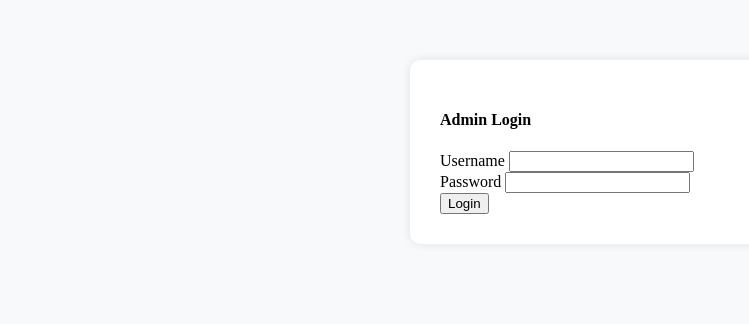
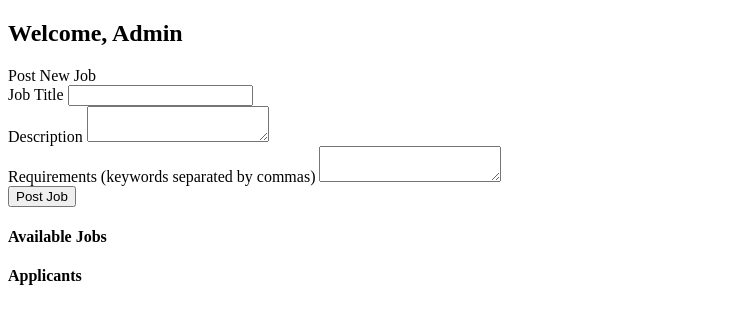
Before and after one commit to bashirubash/AI_Resume_Screening_System, a Flask app: page /dashboard in a window 1280 px wide. Shown: the top 324 px of the page, without its empty margins (0-749 px from the left). Run offline with Flask 3, Linux system fonts and the light colour scheme; the visitor is signed in with stand-in values (Sample User, id 1); data that the repository does not hold is empty; some libraries are stand-ins or nearby versions.

Commit message:
Update admin_dashboard.html

```diff
--- a/templates/admin_dashboard.html
+++ b/templates/admin_dashboard.html
@@ -1,43 +1,68 @@
-<!-- templates/admin_login.html -->
+<!-- templates/admin_dashboard.html -->
 <!DOCTYPE html>
 <html lang="en">
 <head>
   <meta charset="UTF-8">
-  <title>Admin Login</title>
+  <title>Admin Dashboard</title>
   <link rel="stylesheet" href="{{ url_for('static', filename='bootstrap.min.css') }}">
-  <style>
-    body {
-      background-color: #f8f9fa;
-    }
-    .login-form {
-      max-width: 400px;
-      margin: 60px auto;
-      padding: 30px;
-      background: white;
-      border-radius: 10px;
-      box-shadow: 0 0 10px rgba(0,0,0,0.1);
-    }
-  </style>
 </head>
 <body>
-  <div class="container">
-    <div class="login-form">
-      <h4 class="text-center">Admin Login</h4>
-      {% if error %}
-        <div class="alert alert-danger">{{ error }}</div>
-      {% endif %}
-      <form method="POST">
-        <div class="form-group mb-3">
-          <label>Username</label>
-          <input type="text" name="username" class="form-control" required>
+  <div class="container mt-5">
+    <h2>Welcome, Admin</h2>
+
+    <!-- Post a New Job -->
+    <div class="card mt-4">
+      <div class="card-header">Post New Job</div>
+      <div class="card-body">
+        <form method="POST" action="{{ url_for('post_job') }}">
+          <div class="form-group mb-2">
+            <label>Job Title</label>
+            <input type="text" name="title" class="form-control" required>
+          </div>
+          <div class="form-group mb-2">
+            <label>Description</label>
+            <textarea name="description" class="form-control" required></textarea>
+          </div>
+          <div class="form-group mb-2">
+            <label>Requirements (keywords separated by commas)</label>
+            <textarea name="requirements" class="form-control" required></textarea>
+          </div>
+          <button type="submit" class="btn btn-success">Post Job</button>
+        </form>
+      </div>
+    </div>
+
+    <!-- List of Jobs -->
+    <div class="mt-5">
+      <h4>Available Jobs</h4>
+      <ul class="list-group">
+        {% for job in jobs %}
+          <li class="list-group-item">
+            <strong>{{ job.title }}</strong><br>
+            {{ job.description }}<br>
+            <strong>Requirements:</strong> {{ job.requirements }}
+          </li>
+        {% endfor %}
+      </ul>
+    </div>
+
+    <!-- Applicants -->
+    <div class="mt-5">
+      <h4>Applicants</h4>
+      {% for applicant in applicants %}
+        <div class="card mb-3">
+          <div class="card-body">
+            <h5>{{ applicant.name }} ({{ applicant.email }})</h5>
+            <p>
+              <strong>Match Score:</strong>
+              {{ get_match_score(applicant.cv_text, jobs) }}%
+            </p>
+            <textarea class="form-control" rows="5" readonly>{{ applicant.cv_text }}</textarea>
+          </div>
         </div>
-        <div class="form-group mb-3">
-          <label>Password</label>
-          <input type="password" name="password" class="form-control" required>
-        </div>
-        <button type="submit" class="btn btn-primary w-100">Login</button>
-      </form>
+      {% endfor %}
     </div>
+
   </div>
 </body>
 </html>
```
